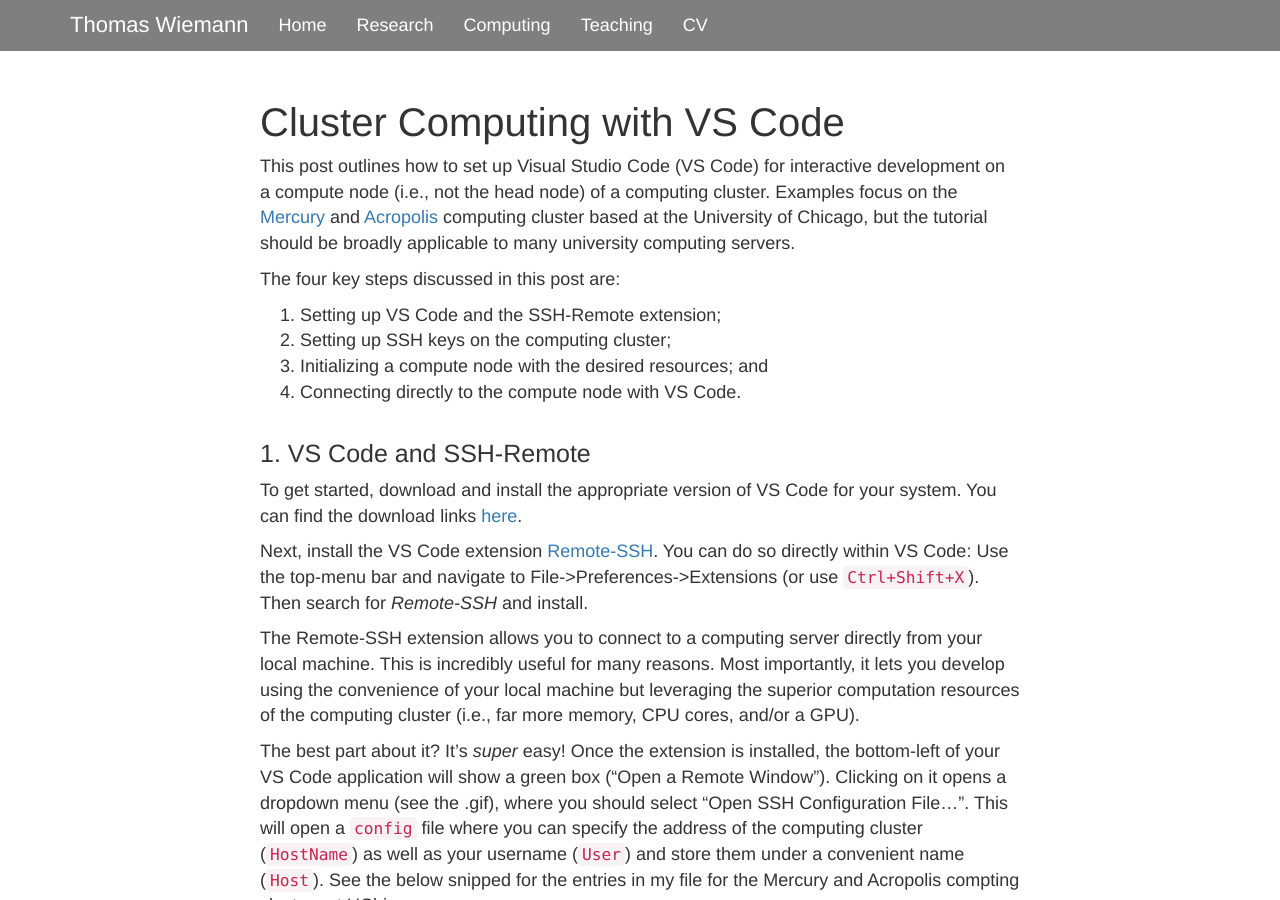
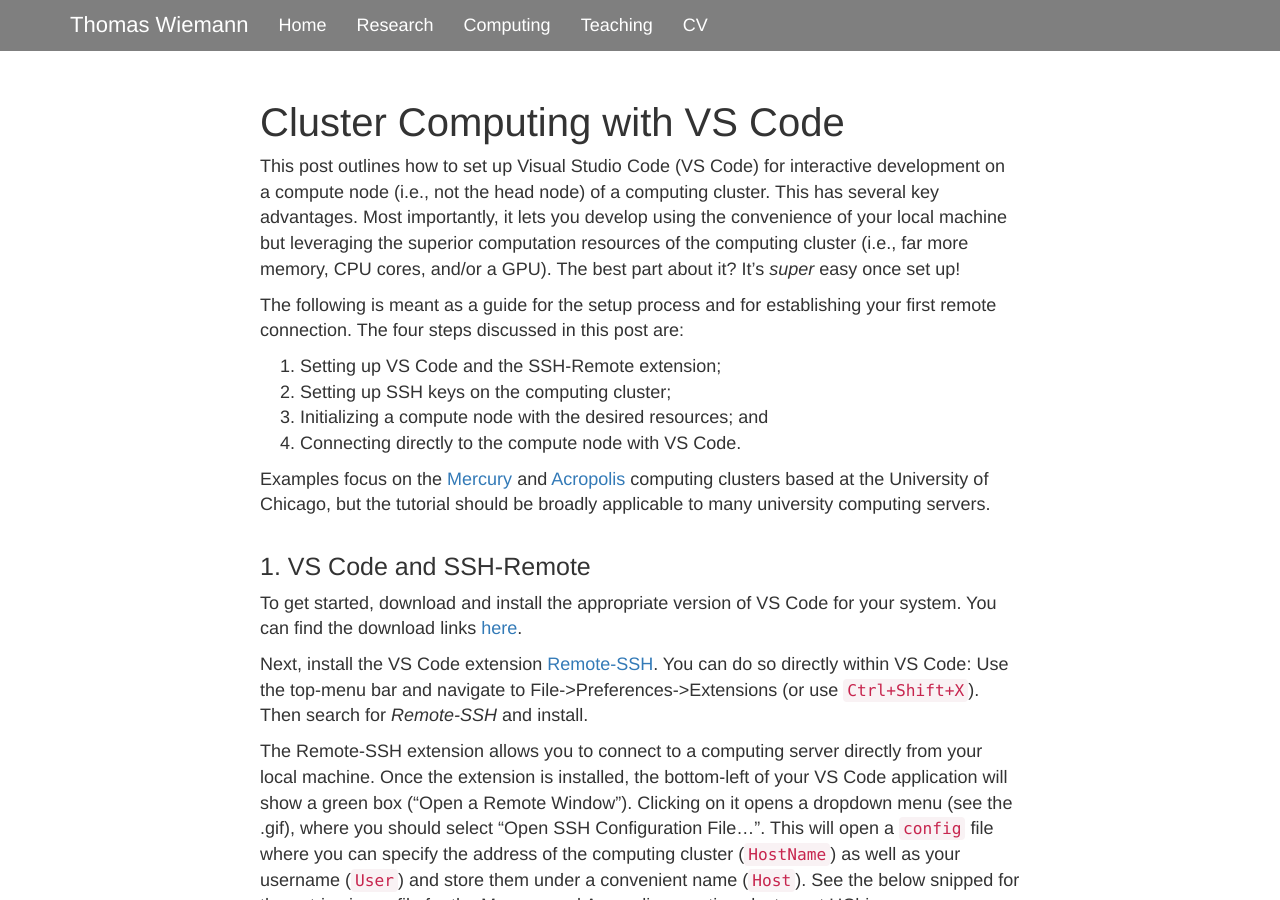
Before and after one commit to thomaswiemann/thomaswiemann.github.io, a Jekyll site: the page built from _posts/2021-11-13-Cluster-Computing-with-VS-Code.md, in a window 1280 px wide and 900 px high. Built offline with Jekyll 4.4.1, drawn with Linux system fonts in a browser that asks for light colours; some of the changed text lies outside the part shown.

Commit message:
update VS code blog

```diff
--- a/_posts/2021-11-13-Cluster-Computing-with-VS-Code.md
+++ b/_posts/2021-11-13-Cluster-Computing-with-VS-Code.md
@@ -9,14 +9,15 @@ tags: [Tutorial, Coding, Computing cluster, Mercury, Acropolis]
 
 # {{ page.title }}
 
-This post outlines how to set up Visual Studio Code (VS Code) for interactive development on a compute node (i.e., not the head node) of a computing cluster. Examples focus on the [Mercury](https://hpc-docs.chicagobooth.edu/) and [Acropolis](https://sscs.uchicago.edu/category/faq/cluster/) computing cluster based at the University of Chicago, but the tutorial should be broadly applicable to many university computing servers.
+This post outlines how to set up Visual Studio Code (VS Code) for interactive development on a compute node (i.e., not the head node) of a computing cluster. This has several key advantages. Most importantly, it lets you develop using the convenience of your local machine but leveraging the superior computation resources of the computing cluster (i.e., far more memory, CPU cores, and/or a GPU). The best part about it? It's _super_ easy once set up!
 
-The four key steps discussed in this post are:
+The following is meant as a guide for the setup process and for establishing your first remote connection. The four steps discussed in this post are:
 1. Setting up VS Code and the SSH-Remote extension;
 2. Setting up SSH keys on the computing cluster;
 3. Initializing a compute node with the desired resources; and
 4. Connecting directly to the compute node with VS Code.
 
+Examples focus on the [Mercury](https://hpc-docs.chicagobooth.edu/) and [Acropolis](https://sscs.uchicago.edu/category/faq/cluster/) computing clusters based at the University of Chicago, but the tutorial should be broadly applicable to many university computing servers.
 
 ## 1. VS Code and SSH-Remote
 
@@ -24,9 +25,7 @@ To get started, download and install the appropriate version of VS Code for your
 
 Next, install the VS Code extension [Remote-SSH](https://marketplace.visualstudio.com/items?itemName=ms-vscode-remote.remote-ssh). You can do so directly within VS Code: Use the top-menu bar and navigate to File->Preferences->Extensions (or use ``Ctrl+Shift+X``). Then search for _Remote-SSH_ and install.
 
-The Remote-SSH extension allows you to connect to a computing server directly from your local machine. This is incredibly useful for many reasons. Most importantly, it lets you develop using the convenience of your local machine but leveraging the superior computation resources of the computing cluster (i.e., far more memory, CPU cores, and/or a GPU).
-
-The best part about it? It's _super_ easy! Once the extension is installed, the bottom-left of your VS Code application will show a green box ("Open a Remote Window"). Clicking on it opens a dropdown menu (see the .gif), where you should select "Open SSH Configuration File...". This will open a ``config`` file where you can specify the address of the computing cluster (``HostName``) as well as your username (``User``) and store them under a convenient name (``Host``). See the below snipped for the entries in my file for the Mercury and Acropolis compting clusters at UChicago.
+The Remote-SSH extension allows you to connect to a computing server directly from your local machine. Once the extension is installed, the bottom-left of your VS Code application will show a green box ("Open a Remote Window"). Clicking on it opens a dropdown menu (see the .gif), where you should select "Open SSH Configuration File...". This will open a ``config`` file where you can specify the address of the computing cluster (``HostName``) as well as your username (``User``) and store them under a convenient name (``Host``). See the below snipped for the entries in my file for the Mercury and Acropolis compting clusters at UChicago.
 
 <img src="/assets/blog/2021-11-13-Cluster-Computing-with-VS-Code/vscode_1.gif" alt="drawing" class="wrapped_right" width="50%"/>
 
```
Also changed, not shown: other parts of _posts/2021-11-13-Cluster-Computing-with-VS-Code.md (+1 -1 lines), 1 other file.
